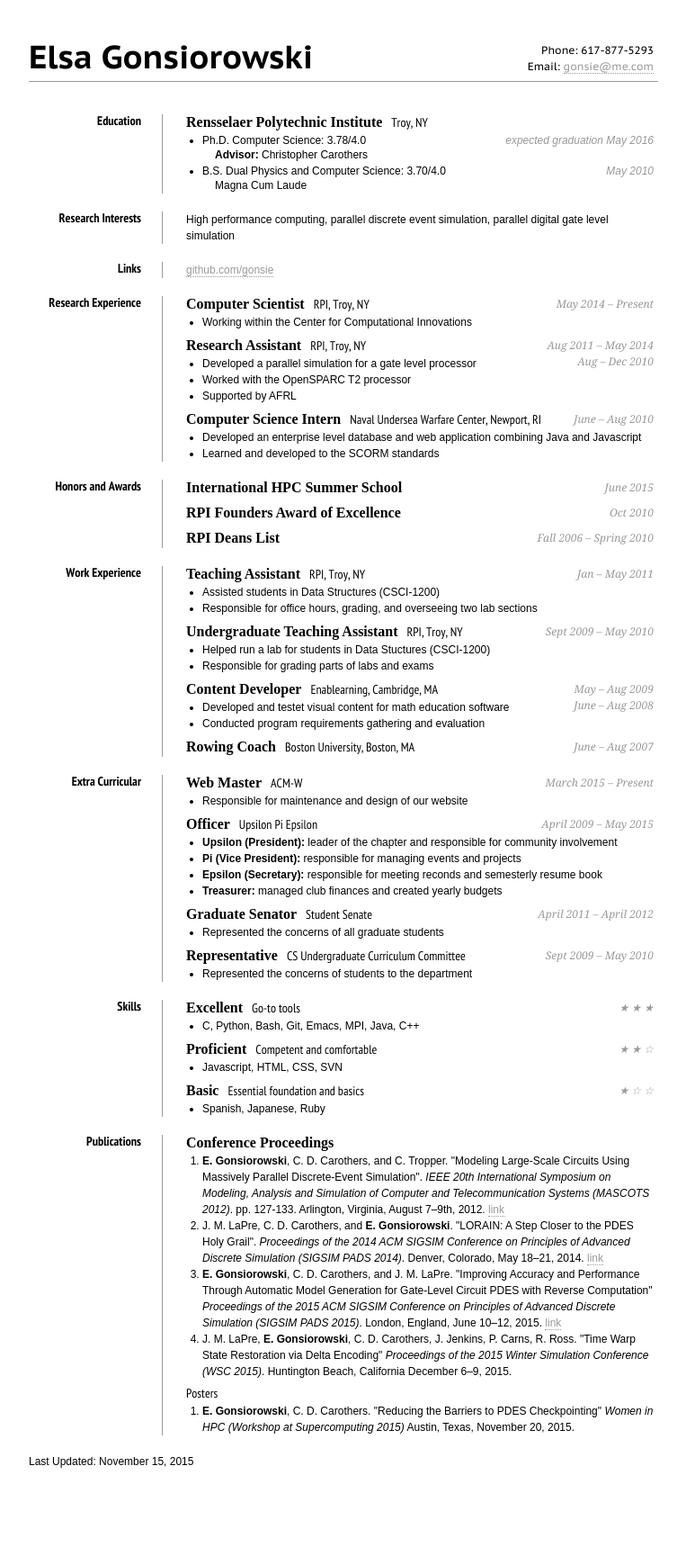
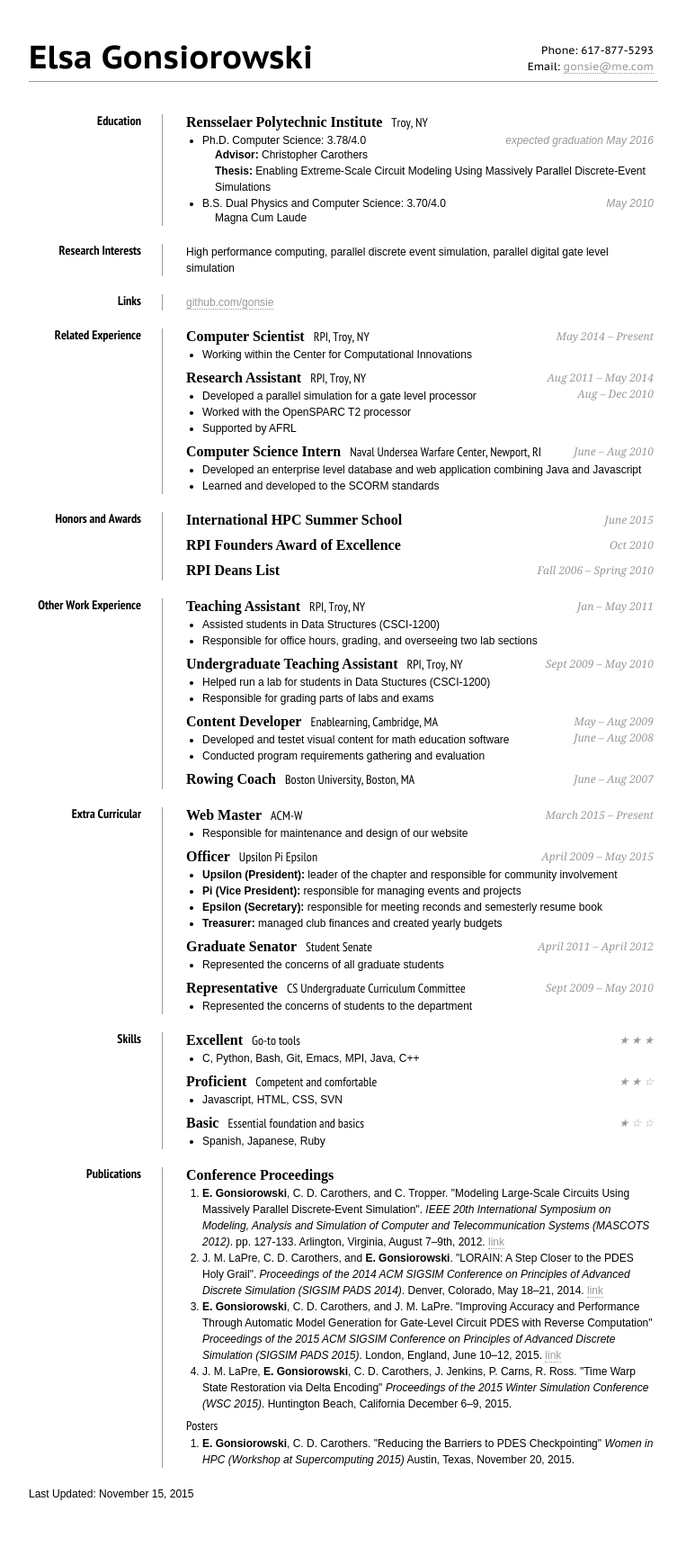
Before and after one commit to gonsie/gonsie.github.io, a Jekyll site: the page index.html, which Jekyll copies as it is, in a window 1280 px wide. Shown: the whole page at 90% size, without its empty margins (258-1021 px from the left). Built offline with Jekyll 4.4.1, drawn with Linux system fonts in a browser that asks for light colours; some web fonts are replaced; Markdown is read by kramdown in place of the engine named in the settings; before the commit the page ends 1693 px from its top, so only the background shows below that.

Commit message:
many changes
- print skills
- don't print other work experience
- "related" not "research"
- added thesis title

```diff
--- a/index.html
+++ b/index.html
@@ -77,15 +77,18 @@
 				<h2><strong>Rensselaer Polytechnic Institute</strong>Troy, NY</h2>
 				<ul>
 					<li>Ph.D. Computer Science: 3.78/4.0<span>expected graduation May 2016</span></li>
-					<ul class="inset"><li><strong>Advisor:</strong> Christopher Carothers</li></ul>
+					<ul class="inset">
+						<li><strong>Advisor:</strong> Christopher Carothers</li>
+						<li><strong>Thesis:</strong> Enabling Extreme-Scale Circuit Modeling Using Massively Parallel Discrete-Event Simulations</li>
+					</ul>
 					<li>B.S. Dual Physics and Computer Science: 3.70/4.0<span>May 2010</span></li>
 					<ul class="inset"><li>Magna Cum Laude</li></ul>
 				</ul>
 			</dd>
 
-			<dd class="clear"></dd>
-			<dt>Research Interests</dt>
-			<dd>
+			<dd class="clear noprint"></dd>
+			<dt class="noprint">Research Interests</dt>
+			<dd class="noprint">
 				<p>High performance computing,
 					parallel discrete event simulation,
 					parallel digital gate level simulation
@@ -100,7 +103,7 @@
 			</dd>
 
 			<dd class="clear"></dd>
-			<dt>Research Experience</dt>
+			<dt>Related Experience</dt>
 			<dd>
 				<h2>
 					<strong>Computer Scientist</strong>RPI, Troy, NY
@@ -150,9 +153,9 @@
 				</h2>
 			</dd>
 
-			<dd class="clear"></dd>
-			<dt>Work Experience</dt>
-			<dd>
+			<dd class="clear noprint"></dd>
+			<dt class="noprint">Other Work Experience</dt>
+			<dd class="noprint">
 				<h2><strong>Teaching Assistant</strong>RPI, Troy, NY
 					<span>Jan &ndash; May 2011</span>
 				</h2>
@@ -222,9 +225,9 @@
 				</ul>
 			</dd>
 
-			<dd class="clear noprint"></dd>
-			<dt class="noprint">Skills</dt>
-			<dd class="noprint">
+			<dd class="clear"></dd>
+			<dt>Skills</dt>
+			<dd>
 				<h2><strong>Excellent</strong>Go-to tools
 					<span>&#9733 &#9733 &#9733</span>
 				</h2>
```
